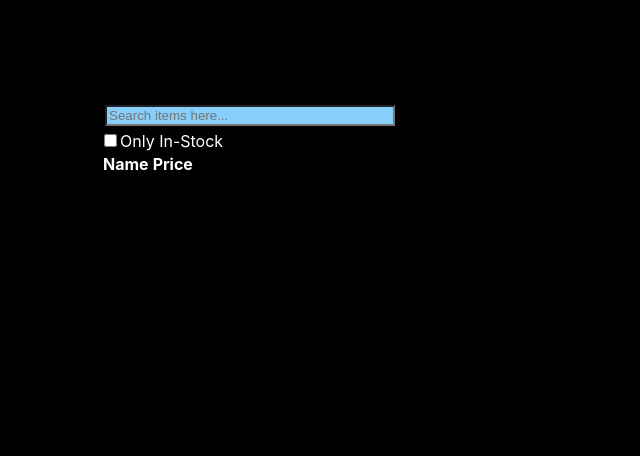
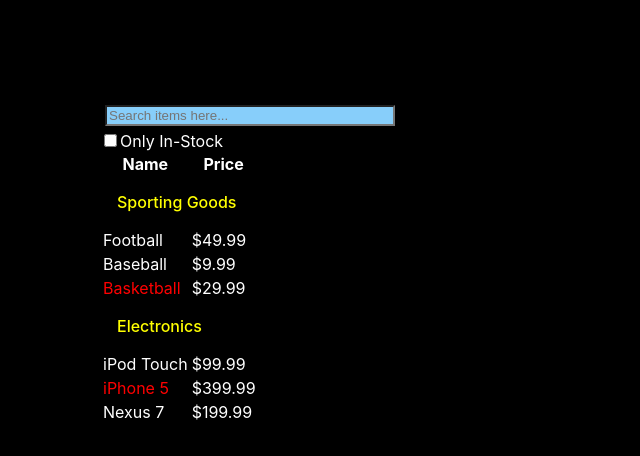
Before and after one commit to UchiTesting/ReactHooks, a React (Create React App) app: page / in a window 1280 px wide. Shown: the top 456 px of the page, without its empty margins (0-640 px from the left). Built offline with nearby package versions, Linux system fonts and the light colour scheme.

Commit message:
Fixed a bug that prevented data to be displayed.

```diff
--- a/src/components/ResultSet.jsx
+++ b/src/components/ResultSet.jsx
@@ -2,14 +2,12 @@ import React, { useState, useEffect } from "react";
 import CategoryDataTable from "./CategoryDataTable";
 
 
-const ResultSet = (props) => {
+const ResultSet = ({ data }) => {
     const [availableCategories, setAvailableCategories] = useState([]);
 
     useEffect(() => {
-        setAvailableCategories([...new Set(props.data.map(item => item.category))]);
-    }, []);
-
-
+        setAvailableCategories([...new Set(data.map(item => item.category))]);
+    }, [data]);
 
     return (
         <React.Fragment>
@@ -22,7 +20,7 @@ const ResultSet = (props) => {
                 </thead>
 
                 {availableCategories.map((item) => {
-                    const filteredData = props.data.filter(record => record.category === item);
+                    const filteredData = data.filter(record => record.category === item);
                     return <CategoryDataTable key={item} categoryName={item} items={filteredData} />
                 })}
 
```
